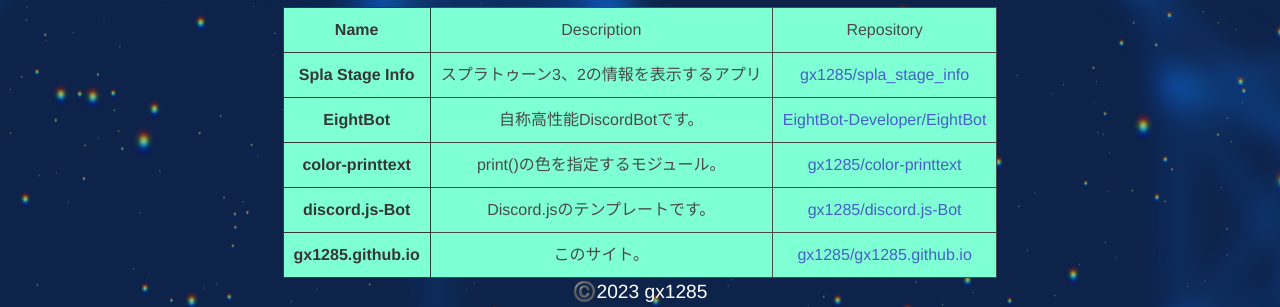
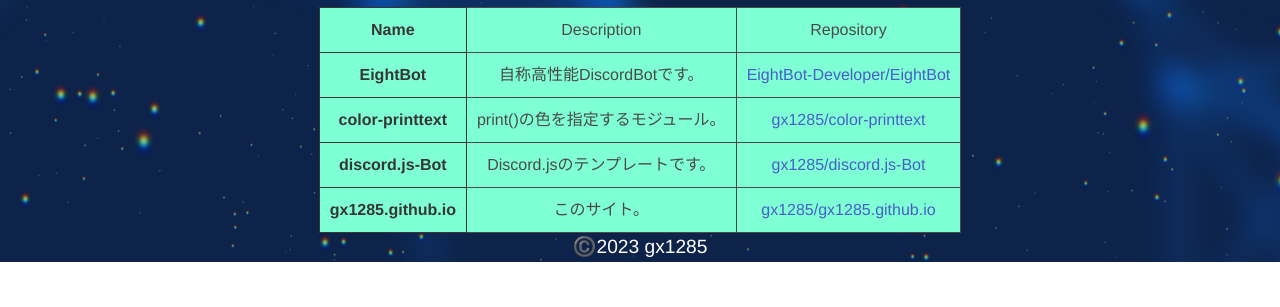
Before and after one commit to gx1285/gx1285.github.io, a plain HTML site: page index.html in a window 1280 px wide. Shown: the part 518-825 px from the top of the page. After the commit the page ends 800 px from the top, so only its background shows below. Drawn offline with nearby package versions, Linux system fonts and the light colour scheme; a web font is replaced by a local one.

Commit message:
Update index.html

```diff
--- a/index.html
+++ b/index.html
@@ -93,15 +93,6 @@
           <td>Repository</td>
         </tr>
         <tr>
-          <th>Spla Stage Info</th>
-          <td>スプラトゥーン3、2の情報を表示するアプリ</td>
-          <td>
-            <a href="https://github.com/gx1285/spla_stage_info"
-              >gx1285/spla_stage_info</a
-            >
-          </td>
-        </tr>
-        <tr>
           <th>EightBot</th>
           <td>自称高性能DiscordBotです。</td>
           <td>
```
